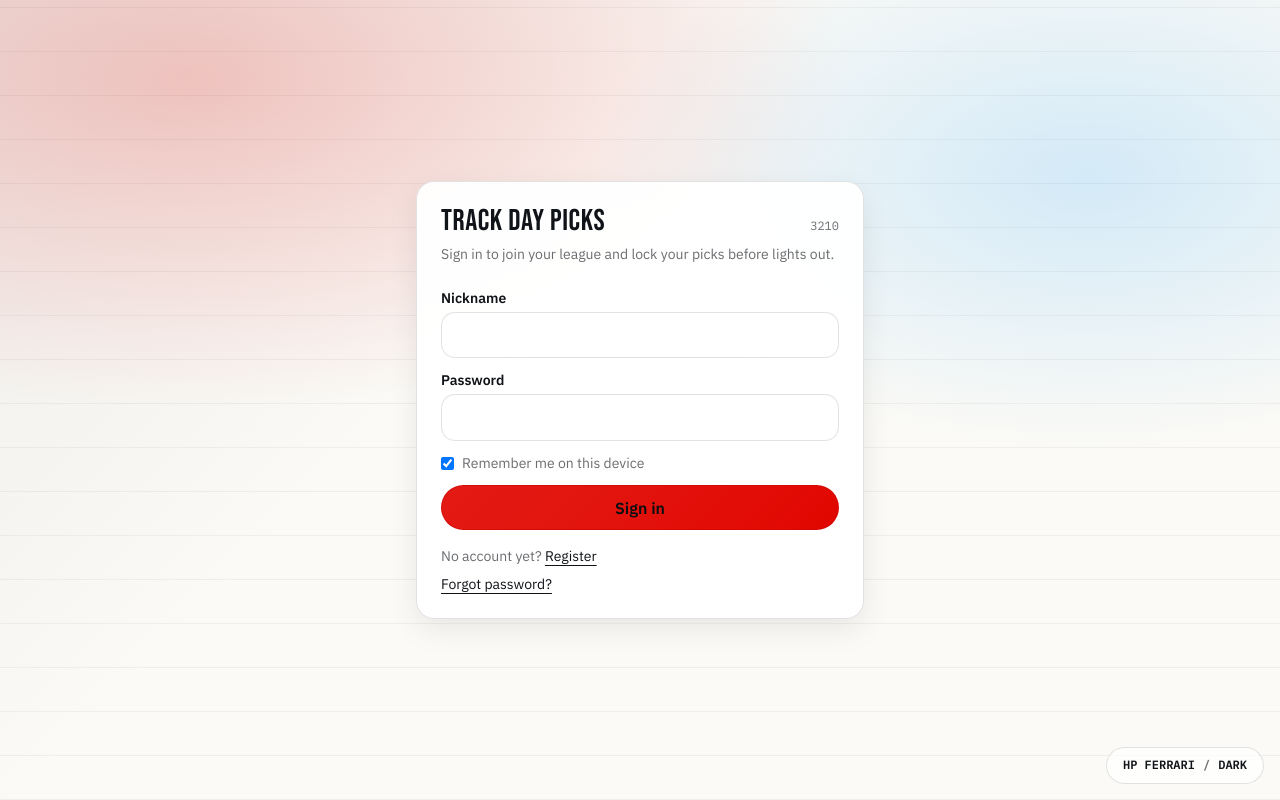
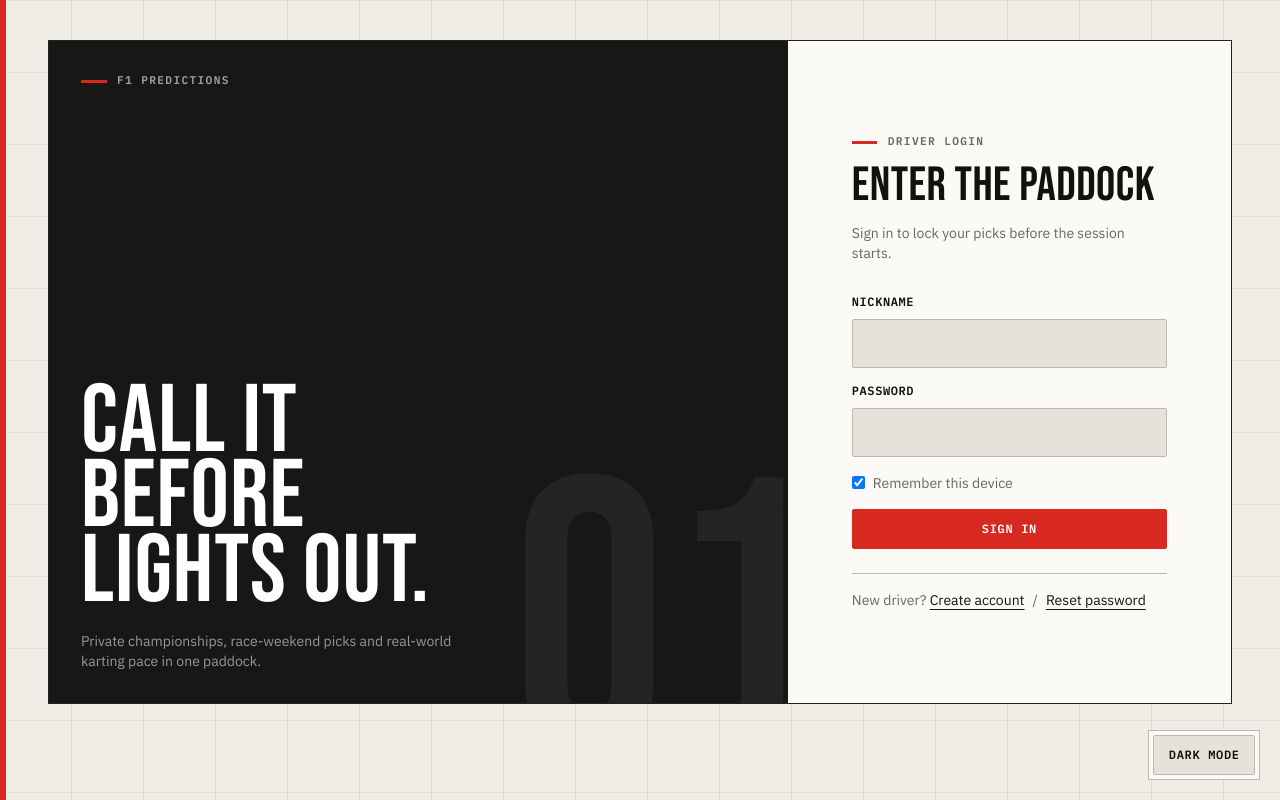
Before and after one commit to RMAipassa/f1-predictions, a Next.js app: page /login in a window 1280 px wide. Built offline with nearby package versions, Linux system fonts and the light colour scheme; no server answers.

Commit message:
refresh motorsport interface

```diff
--- a/src/app/globals.css
+++ b/src/app/globals.css
@@ -1,48 +1,36 @@
 @import "tailwindcss";
 
 :root {
-  /* Light mode: HP Ferrari */
   color-scheme: light;
-
-  --background: #fbfaf6;
-  --foreground: #101318;
-
-  --card: rgba(255, 255, 255, 0.72);
-  --card-solid: rgba(255, 255, 255, 0.95);
-  --surface: rgba(255, 255, 255, 0.7);
-  --surface-strong: rgba(255, 255, 255, 0.92);
-
-  --border: rgba(16, 19, 24, 0.12);
-  --muted: rgba(16, 19, 24, 0.62);
-
-  --accent: #e10600;
-  --accent-2: #0095ff;
-
-  --shadow: 0 22px 50px rgba(16, 19, 24, 0.08);
-  --shadow-soft: 0 10px 30px rgba(16, 19, 24, 0.08);
-  --radius: 18px;
+  --background: #eeece5;
+  --foreground: #11120f;
+  --card: #f7f6f1;
+  --card-solid: #fbfaf6;
+  --surface: #e5e2d9;
+  --surface-strong: #ffffff;
+  --border: #bbb8ae;
+  --border-strong: #22231f;
+  --muted: #68685f;
+  --accent: #d82920;
+  --accent-2: #2254d1;
+  --shadow: none;
+  --shadow-soft: none;
+  --radius: 3px;
 }
 
 html[data-theme="dark"] {
-  /* Dark mode: Oracle Red Bull */
   color-scheme: dark;
-
-  --background: #060a1a;
-  --foreground: rgba(234, 240, 255, 0.95);
-
-  --card: rgba(12, 18, 44, 0.62);
-  --card-solid: rgba(12, 18, 44, 0.92);
-  --surface: rgba(12, 18, 44, 0.74);
-  --surface-strong: rgba(12, 18, 44, 0.94);
-
-  --border: rgba(234, 240, 255, 0.12);
-  --muted: rgba(234, 240, 255, 0.68);
-
-  --accent: #fcd900;
-  --accent-2: #ff2b2b;
-
-  --shadow: 0 26px 60px rgba(0, 0, 0, 0.35);
-  --shadow-soft: 0 16px 40px rgba(0, 0, 0, 0.28);
+  --background: #0d0e0c;
+  --foreground: #f2f0e8;
+  --card: #151613;
+  --card-solid: #191a17;
+  --surface: #242520;
+  --surface-strong: #2b2c27;
+  --border: #3e4038;
+  --border-strong: #d8d6cd;
+  --muted: #9c9c91;
+  --accent: #ff4035;
+  --accent-2: #7696ff;
 }
 
 @theme inline {
@@ -57,55 +45,69 @@ body {
   color: var(--foreground);
   font-family: var(--font-body), ui-sans-serif, system-ui, -apple-system, "Segoe UI", sans-serif;
   text-rendering: geometricPrecision;
+  min-width: 320px;
 }
 
 @layer base {
   ::selection {
-    background: color-mix(in srgb, var(--accent) 30%, transparent);
+    color: #fff;
+    background: var(--accent);
+  }
+
+  *:focus-visible {
+    outline: 2px solid var(--accent);
+    outline-offset: 3px;
   }
 }
 
 @layer components {
   .app-bg {
+    position: relative;
     min-height: 100vh;
     background:
-      radial-gradient(1200px 600px at 15% 10%, color-mix(in srgb, var(--accent) 20%, transparent), transparent 55%),
-      radial-gradient(900px 500px at 85% 22%, color-mix(in srgb, var(--accent-2) 16%, transparent), transparent 55%),
-      linear-gradient(135deg, color-mix(in srgb, var(--foreground) 6%, transparent), transparent 40%),
-      repeating-linear-gradient(
-        0deg,
-        color-mix(in srgb, var(--foreground) 5%, transparent) 0px,
-        color-mix(in srgb, var(--foreground) 5%, transparent) 1px,
-        transparent 1px,
-        transparent 44px
-      );
+      linear-gradient(90deg, transparent 0, transparent calc(100% - 1px), color-mix(in srgb, var(--foreground) 7%, transparent) calc(100% - 1px)),
+      linear-gradient(0deg, transparent 0, transparent calc(100% - 1px), color-mix(in srgb, var(--foreground) 5%, transparent) calc(100% - 1px));
+    background-size: 72px 72px;
+  }
+
+  .app-bg::before {
+    position: fixed;
+    z-index: 0;
+    top: 0;
+    left: 0;
+    width: 6px;
+    height: 100vh;
+    content: "";
+    background: var(--accent);
   }
 
   .shell {
+    position: relative;
+    z-index: 1;
     width: 100%;
-    max-width: 72rem;
+    max-width: 78rem;
     margin-inline: auto;
-    padding: 1.5rem;
+    padding: 2.5rem 2rem 6rem;
   }
 
   .card {
     border: 1px solid var(--border);
     border-radius: var(--radius);
     background: var(--card);
-    backdrop-filter: blur(10px);
-    box-shadow: var(--shadow-soft);
   }
 
   .card-solid {
     border: 1px solid var(--border);
+    border-top: 3px solid var(--border-strong);
     border-radius: var(--radius);
     background: var(--card-solid);
-    box-shadow: var(--shadow-soft);
   }
 
   .h-display {
     font-family: var(--font-display), var(--font-body), ui-sans-serif, system-ui, sans-serif;
-    letter-spacing: 0.02em;
+    letter-spacing: 0.01em;
+    text-transform: uppercase;
+    text-wrap: balance;
   }
 
   .muted {
@@ -117,52 +119,57 @@ body {
     align-items: center;
     justify-content: center;
     gap: 0.5rem;
-    border-radius: 999px;
-    padding: 0.6rem 1rem;
+    min-height: 2.5rem;
+    border-radius: 2px;
+    padding: 0.65rem 0.9rem;
+    font-family: var(--font-mono), ui-monospace, monospace;
+    font-size: 0.75rem;
     font-weight: 600;
+    letter-spacing: 0.055em;
+    line-height: 1;
+    text-transform: uppercase;
     border: 1px solid var(--border);
     background: var(--surface);
-    transition: transform 120ms ease, box-shadow 120ms ease, background 120ms ease;
+    transition: color 120ms ease, border-color 120ms ease, background 120ms ease;
   }
 
   .btn:hover {
-    background: var(--surface-strong);
-    box-shadow: 0 10px 26px color-mix(in srgb, var(--foreground) 18%, transparent);
-    transform: translateY(-1px);
+    color: var(--surface-strong);
+    border-color: var(--foreground);
+    background: var(--foreground);
   }
 
   .btn-primary {
-    border-color: color-mix(in srgb, var(--accent) 55%, var(--border));
-    background: linear-gradient(135deg, color-mix(in srgb, var(--accent) 92%, #ffffff 8%), var(--accent));
-    color: #0b0e12;
+    color: #fff;
+    border-color: var(--accent);
+    background: var(--accent);
   }
 
   .btn-primary:hover {
-    box-shadow: 0 14px 32px color-mix(in srgb, var(--accent) 24%, transparent);
+    color: #fff;
+    border-color: color-mix(in srgb, var(--accent) 75%, #000);
+    background: color-mix(in srgb, var(--accent) 82%, #000);
   }
 
   .btn-dark {
     border-color: color-mix(in srgb, var(--foreground) 18%, transparent);
-    background: linear-gradient(
-      135deg,
-      color-mix(in srgb, var(--foreground) 14%, transparent),
-      color-mix(in srgb, var(--foreground) 9%, transparent)
-    );
-    color: var(--foreground);
+    color: var(--background);
+    border-color: var(--foreground);
+    background: var(--foreground);
   }
 
   .field {
     border: 1px solid var(--border);
     background: var(--surface);
-    border-radius: 14px;
-    padding: 0.65rem 0.85rem;
+    border-radius: 2px;
+    padding: 0.72rem 0.8rem;
     outline: none;
-    transition: box-shadow 140ms ease, border-color 140ms ease, background 140ms ease;
+    transition: border-color 140ms ease, background 140ms ease;
   }
 
   .field:focus {
-    border-color: color-mix(in srgb, var(--accent-2) 55%, var(--border));
-    box-shadow: 0 0 0 4px color-mix(in srgb, var(--accent-2) 18%, transparent);
+    border-color: var(--accent);
+    box-shadow: inset 3px 0 0 var(--accent);
     background: var(--surface-strong);
   }
 
@@ -171,19 +178,187 @@ body {
   }
 
   .wipe-in {
-    animation: wipe-in 380ms ease-out both;
+    animation: wipe-in 260ms ease-out both;
+  }
+
+  .page-header {
+    display: grid;
+    grid-template-columns: minmax(0, 1fr) auto;
+    align-items: end;
+    gap: 2rem;
+    padding-bottom: 1.25rem;
+    border-bottom: 1px solid var(--border-strong);
+  }
+
+  .eyebrow {
+    display: flex;
+    align-items: center;
+    gap: 0.65rem;
+    color: var(--muted);
+    font-family: var(--font-mono), ui-monospace, monospace;
+    font-size: 0.7rem;
+    font-weight: 600;
+    letter-spacing: 0.12em;
+    text-transform: uppercase;
+  }
+
+  .eyebrow::before {
+    width: 1.6rem;
+    height: 3px;
+    content: "";
+    background: var(--accent);
+  }
+
+  .feature-grid {
+    display: grid;
+    grid-template-columns: repeat(12, minmax(0, 1fr));
+    border-top: 1px solid var(--border);
+    border-left: 1px solid var(--border);
+  }
+
+  .feature-card {
+    position: relative;
+    grid-column: span 6;
+    min-height: 11.5rem;
+    padding: 1.35rem;
+    overflow: hidden;
+    border-right: 1px solid var(--border);
+    border-bottom: 1px solid var(--border);
+    background: var(--card-solid);
+    transition: background 140ms ease;
+  }
+
+  .feature-card::after {
+    position: absolute;
+    right: 1rem;
+    bottom: 0.35rem;
+    color: color-mix(in srgb, var(--foreground) 8%, transparent);
+    content: attr(data-index);
+    font-family: var(--font-display), sans-serif;
+    font-size: 5.5rem;
+    line-height: 1;
+  }
+
+  .feature-card:hover {
+    background: var(--surface-strong);
+    box-shadow: inset 4px 0 0 var(--accent);
+  }
+
+  .feature-card-title {
+    max-width: 20rem;
+    font-family: var(--font-display), sans-serif;
+    font-size: 2rem;
+    line-height: 0.95;
+    letter-spacing: 0.02em;
+    text-transform: uppercase;
+  }
+
+  .auth-layout {
+    display: grid;
+    grid-template-columns: minmax(0, 1.25fr) minmax(22rem, 0.75fr);
+    align-items: stretch;
+    min-height: calc(100vh - 8.5rem);
+    border: 1px solid var(--border-strong);
+    background: var(--card-solid);
+  }
+
+  .auth-brand {
+    position: relative;
+    display: flex;
+    min-height: 34rem;
+    flex-direction: column;
+    justify-content: space-between;
+    padding: 2rem;
+    overflow: hidden;
+    color: #fff;
+    background: #171815;
+  }
+
+  .auth-brand::after {
+    position: absolute;
+    right: -2rem;
+    bottom: -4rem;
+    color: rgba(255, 255, 255, 0.055);
+    content: "01";
+    font-family: var(--font-display), sans-serif;
+    font-size: 24rem;
+    line-height: 0.7;
+  }
+
+  .auth-panel {
+    display: flex;
+    flex-direction: column;
+    justify-content: center;
+    padding: clamp(1.5rem, 5vw, 4rem);
+  }
+
+  table {
+    border-collapse: collapse;
+    font-variant-numeric: tabular-nums;
+  }
+
+  thead {
+    font-family: var(--font-mono), ui-monospace, monospace;
+    font-size: 0.68rem;
+    letter-spacing: 0.065em;
+    text-transform: uppercase;
+  }
+
+  tbody tr:hover {
+    background: color-mix(in srgb, var(--accent) 5%, transparent);
   }
 
   @keyframes wipe-in {
     from {
       opacity: 0;
-      transform: translateY(8px);
-      filter: blur(6px);
+      transform: translateY(5px);
     }
     to {
       opacity: 1;
       transform: translateY(0);
-      filter: blur(0);
+    }
+  }
+
+  @media (max-width: 640px) {
+    .app-bg::before {
+      width: 4px;
+    }
+
+    .shell {
+      padding: 1.25rem 1rem 6rem 1.25rem;
+    }
+
+    .page-header {
+      grid-template-columns: 1fr;
+      align-items: start;
+      gap: 1rem;
+    }
+
+    .feature-card {
+      grid-column: span 12;
+      min-height: 9rem;
+    }
+  }
+
+  @media (max-width: 820px) {
+    .auth-layout {
+      grid-template-columns: 1fr;
+      min-height: auto;
+    }
+
+    .auth-brand {
+      min-height: 13rem;
+      padding: 1.25rem;
+    }
+
+    .auth-brand::after {
+      right: -1rem;
+      bottom: -2rem;
+      font-size: 11rem;
+    }
+
+    .auth-panel {
+      padding: 1.5rem 1.25rem 2rem;
     }
   }
 }
--- a/src/app/layout.tsx
+++ b/src/app/layout.tsx
@@ -45,8 +45,8 @@ export const metadata: Metadata = {
 
 export const viewport: Viewport = {
   themeColor: [
-    { media: '(prefers-color-scheme: light)', color: '#f7f5f0' },
-    { media: '(prefers-color-scheme: dark)', color: '#0b0f14' },
+    { media: '(prefers-color-scheme: light)', color: '#eeece5' },
+    { media: '(prefers-color-scheme: dark)', color: '#0d0e0c' },
   ],
 };
 
--- a/src/app/login/page.tsx
+++ b/src/app/login/page.tsx
@@ -24,46 +24,48 @@ export default async function LoginPage({
   }
 
   return (
-    <main className="app-bg flex items-center justify-center p-6">
-      <div className="w-full max-w-md card-solid p-6 wipe-in">
-        <div className="flex items-baseline justify-between gap-4">
-          <h1 className="text-3xl leading-none h-display">Track Day Picks</h1>
-          <div className="mono text-xs muted">3210</div>
+    <main className="app-bg">
+      <div className="shell">
+        <div className="auth-layout wipe-in">
+          <section className="auth-brand">
+            <div className="eyebrow text-white/60">F1 Predictions</div>
+            <div className="relative z-10">
+              <div className="h-display text-7xl leading-[0.78] sm:text-8xl">Call it<br />before<br />lights out.</div>
+              <div className="mt-5 max-w-sm text-sm text-white/55">Private championships, race-weekend picks and real-world karting pace in one paddock.</div>
             </div>
-        <p className="mt-2 text-sm muted">Sign in to join your league and lock your picks before lights out.</p>
+          </section>
 
-        <form className="mt-6 grid gap-3" action={action}>
+          <section className="auth-panel">
+            <div className="eyebrow">Driver Login</div>
+            <h1 className="mt-3 text-5xl leading-none h-display">Enter the paddock</h1>
+            <p className="mt-3 text-sm muted">Sign in to lock your picks before the session starts.</p>
+
+            <form className="mt-8 grid gap-4" action={action}>
               <label className="block">
-            <div className="text-sm font-semibold">Nickname</div>
-            <input className="mt-1 w-full field" name="nickname" autoComplete="username" required />
+                <div className="mono text-xs font-semibold uppercase tracking-wider">Nickname</div>
+                <input className="mt-2 w-full field" name="nickname" autoComplete="username" required />
               </label>
               <label className="block">
-            <div className="text-sm font-semibold">Password</div>
-            <input className="mt-1 w-full field" name="password" type="password" autoComplete="current-password" required />
+                <div className="mono text-xs font-semibold uppercase tracking-wider">Password</div>
+                <input className="mt-2 w-full field" name="password" type="password" autoComplete="current-password" required />
               </label>
               <label className="flex items-center gap-2 text-sm">
                 <input type="checkbox" name="remember" defaultChecked />
-            <span className="muted">Remember me on this device</span>
+                <span className="muted">Remember this device</span>
               </label>
-          <button className="w-full btn btn-primary" type="submit">
-            Sign in
-          </button>
+              <button className="w-full btn btn-primary" type="submit">Sign in</button>
             </form>
 
-        <div className="mt-4 text-sm">
-          <span className="muted">No account yet?</span>{' '}
-          <Link className="underline underline-offset-4" href="/register">
-            Register
-          </Link>
+            <div className="mt-6 border-t border-[var(--border)] pt-4 text-sm">
+              <span className="muted">New driver?</span>{' '}
+              <Link className="underline underline-offset-4" href="/register">Create account</Link>
+              <span className="mx-2 muted">/</span>
+              <Link className="underline underline-offset-4" href="/forgot-password">Reset password</Link>
             </div>
 
-        <div className="mt-2 text-sm">
-          <Link className="underline underline-offset-4" href="/forgot-password">
-            Forgot password?
-          </Link>
+            {sp.error ? <p className="mt-4 text-sm text-red-700">Nickname or password is incorrect.</p> : null}
+          </section>
         </div>
-
-        {sp.error ? <p className="mt-4 text-sm text-red-700">Invalid login.</p> : null}
       </div>
     </main>
   );
--- a/src/components/FloatingActions.tsx
+++ b/src/components/FloatingActions.tsx
@@ -5,7 +5,7 @@ import ThemeToggle from '@/components/ThemeToggle';
 
 export default function FloatingActions() {
   return (
-    <div className="fixed bottom-4 right-4 z-50 flex flex-col items-end gap-2">
+    <div className="fixed bottom-3 right-3 z-50 flex items-center gap-1 border border-[var(--border)] bg-[var(--card-solid)] p-1 sm:bottom-5 sm:right-5">
       <InstallApp />
       <ThemeToggle />
     </div>
--- a/src/components/ThemeToggle.tsx
+++ b/src/components/ThemeToggle.tsx
@@ -44,11 +44,9 @@ export default function ThemeToggle() {
         setThemeState(next);
       }}
       aria-label="Toggle theme"
-      title={theme === 'dark' ? 'Switch to light mode (HP Ferrari)' : 'Switch to dark mode (Oracle Red Bull)'}
+      title={theme === 'dark' ? 'Switch to light mode' : 'Switch to dark mode'}
     >
-      <span className="mono text-xs">{theme === 'dark' ? 'ORACLE RB' : 'HP FERRARI'}</span>
-      <span className="mono text-xs muted">/</span>
-      <span className="mono text-xs">{next.toUpperCase()}</span>
+      <span className="mono text-xs">{next.toUpperCase()} MODE</span>
     </button>
   );
 }
```
Also changed, not shown: src/app/league/[code]/page.tsx (+31 -27 lines), src/app/leagues/page.tsx (+23 -20 lines). Lines whose indentation alone changed are shown as unchanged.
